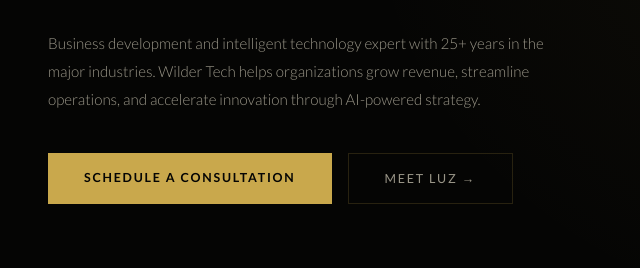
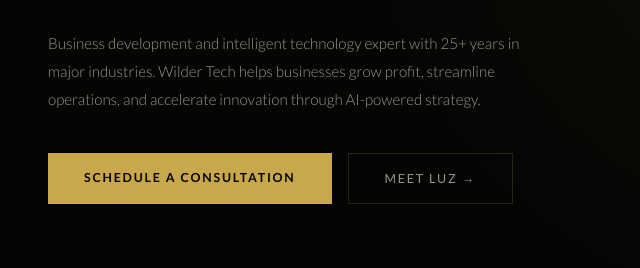
Before and after one commit to labella727/wilder-tech, a plain HTML site: page index.html in a window 1280 px wide. Shown: the part 506-774 px from the top of the page, 0-640 px from the left. Drawn offline with nearby package versions, Linux system fonts and the light colour scheme; a web font is replaced by a local one.

Commit message:
Revise hero body text in index.html
Updated the hero body text for clarity and impact.

```diff
--- a/index.html
+++ b/index.html
@@ -200,7 +200,7 @@ footer{border-top:0.5px solid var(--border);padding:2rem 3rem;display:flex;align
       <h1 class="hero-name">LUZ<br><em>PADILLA-NIEMANN</em></h1>
       <p class="hero-title-line">Founder &amp; CEO &middot; Wilder Tech</p>
       <blockquote class="hero-quote">"Work hard, stay curious, and build solutions that help people and businesses thrive."</blockquote>
-      <p class="hero-body">Business development and intelligent technology expert with 25+ years in the major industries. Wilder Tech helps organizations grow revenue, streamline operations, and accelerate innovation through AI-powered strategy.</p>
+      <p class="hero-body">Business development and intelligent technology expert with 25+ years in major industries. Wilder Tech helps businesses grow profit, streamline operations, and accelerate innovation through AI-powered strategy.</p>
       <div class="hero-actions">
         <a href="#contact" class="btn-gold">Schedule a Consultation</a>
         <a href="#founder" class="btn-outline">Meet Luz &rarr;</a>
```
